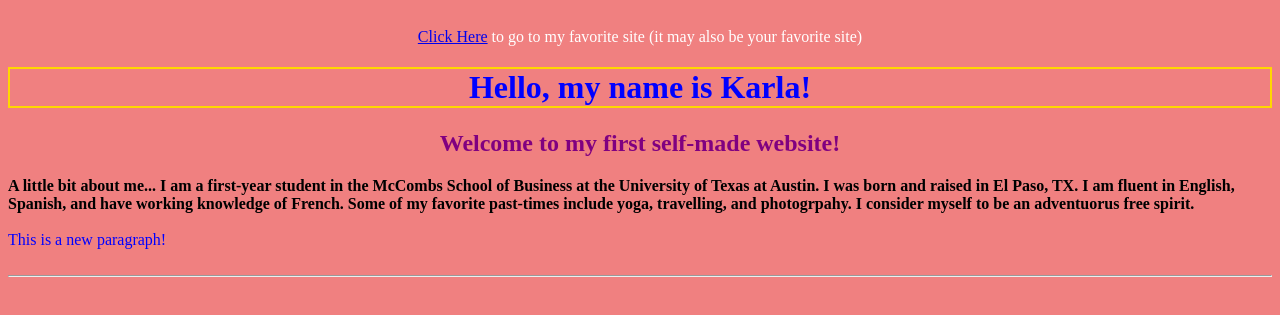
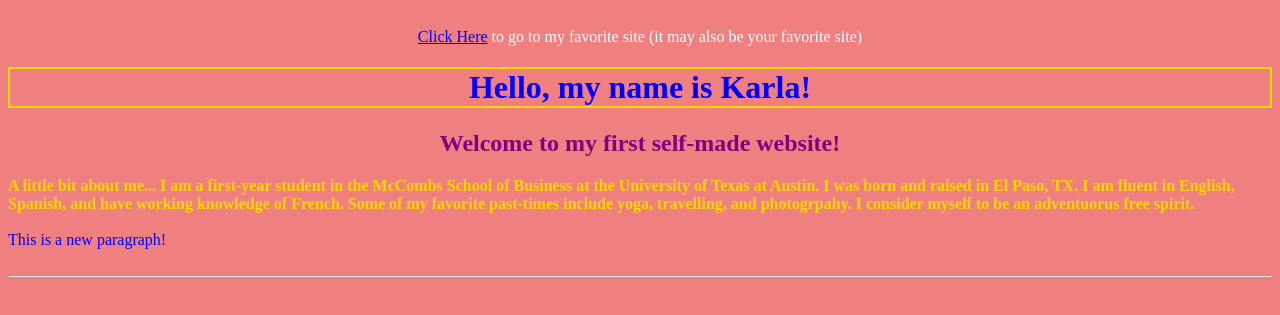
Before and after one commit to kgramos/kgramos.github.io, a plain HTML site: page index.html in a window 1280 px wide. Shown: the part 409-724 px from the top of the page. Drawn offline with Linux system fonts and the light colour scheme.

Commit message:
Update index.html

```diff
--- a/index.html
+++ b/index.html
@@ -5,7 +5,8 @@
     h1{color: blue;}
     h2{color: purple;}
     p{color: white;}
-    p2 {color: blue;}
+    p1{color: gold;}
+    p2{color: blue;}
     </style>
 </head>
 <body>
```
